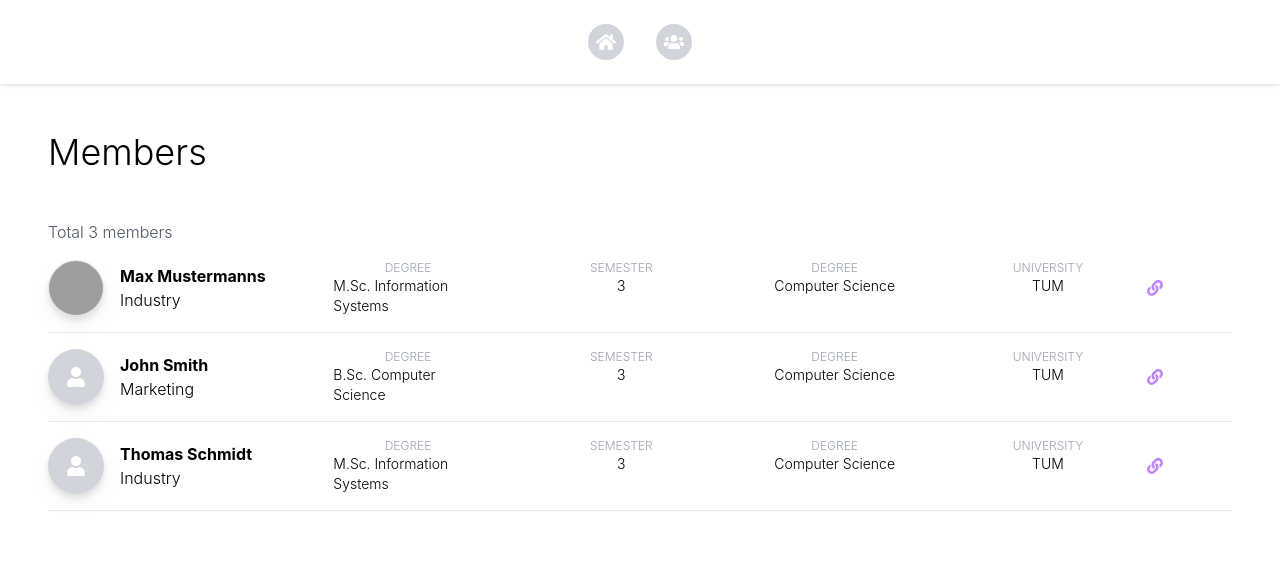
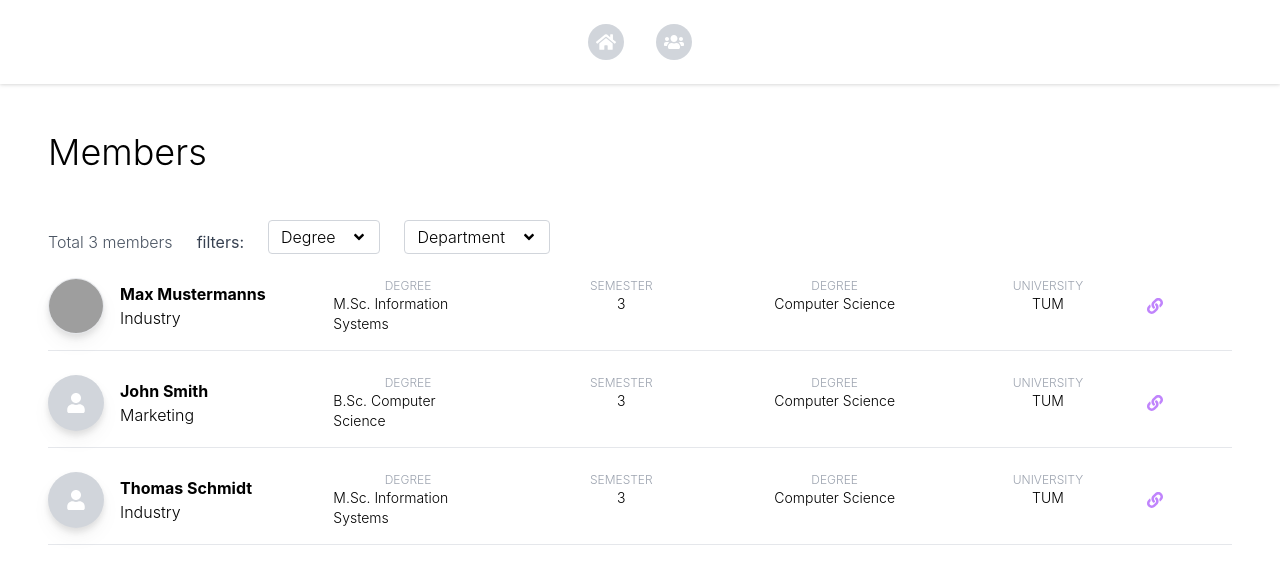
Before and after one commit to tum-ai/space, a Next.js app in the folder webapp-service/: page /members in a window 1280 px wide. Shown: the top 584 px of the page. Built offline with nearby package versions, Linux system fonts and the light colour scheme; grey boxes are pictures that could not be loaded.

Commit message:
add filters components

```diff
--- /dev/null
+++ b/webapp-service/components/Popup.js
@@ -0,0 +1,52 @@
+function Popup({ className, trigger, state, setState, onClose, ...props }) {
+	return (
+		<>
+			{trigger
+				? React.cloneElement(trigger, {
+						onClick: (e) => {
+							console.log('triggered');
+							e.stopPropagation();
+							if (trigger.props.onClick) trigger.props.onClick(e);
+							setState(true);
+						},
+				  })
+				: null}
+			{state && (
+				<div
+					// onClick={(e) => {
+					//   e.stopPropagation()
+					//   setState(false)
+					//   onClose && onClose()
+					// }}
+					className={
+						'fixed top-0 left-0 blur h-screen w-screen flex justify-center items-center overflow-hidden ' +
+						className
+					}
+					style={{
+						margin: '0px',
+						zIndex: '100000',
+					}}
+				>
+					<div
+						className='w-full flex items-center justify-center overflow-hidden'
+						style={{
+							height: '90%',
+						}}
+					>
+						{React.cloneElement(props.children, {
+							onClick: (e) => {
+								e.stopPropagation();
+							},
+							onClose: () => {
+								setState(false);
+								onClose && onClose();
+							},
+						})}
+					</div>
+				</div>
+			)}
+		</>
+	);
+}
+
+export default Popup;
--- /dev/null
+++ b/webapp-service/components/SelectMultiple.js
@@ -0,0 +1,133 @@
+import useOutsideAlerter from 'hooks/useOutsideAlerter';
+import React, { useRef, useState } from 'react';
+import Icon from './Icon';
+
+export default function SelectMultiple({
+	label,
+	className,
+	data,
+	selectedItems,
+	setSelectedItems,
+	placeholder,
+	flowRight,
+}) {
+	const [active, setActive] = useState(false);
+	const wrapperRef = useRef(null);
+	useOutsideAlerter(wrapperRef, () => {
+		setActive(false);
+	});
+
+	return (
+		<div
+			ref={wrapperRef}
+			className={'flex flex-col space-y-2 justify-between ' + className}
+			style={{ maxWidth: '500px' }}
+		>
+			{label && <label className='font-light'>{label}</label>}
+			<div className='relative border border-gray-300 rounded'>
+				<button
+					className={
+						'selectMultiple w-full focus:outline-none trans flex justify-between items-center space-x-1 h-8 px-3 pr-0 ' +
+						(!selectedItems.length && 'cursor-pointer')
+					}
+					onClick={(e) => {
+						e.stopPropagation();
+						setActive(!active);
+					}}
+				>
+					<div className='flex space-x-1 truncate'>
+						{selectedItems.length ? (
+							selectedItems.map((item, i) => (
+								<Selected
+									key={i}
+									item={item}
+									onDelete={(e) => {
+										e.stopPropagation();
+										setSelectedItems(
+											selectedItems.filter(
+												(x) => x.value !== item.value
+											)
+										);
+									}}
+								/>
+							))
+						) : (
+							<div className='selectMultiple cursor-pointer font-light'>
+								{placeholder || 'Select'}
+							</div>
+						)}
+					</div>
+					<div className='selectMultiple inline-flex items-center px-3 cursor-pointer '>
+						<Icon
+							className='pointer-events-none'
+							name={active ? 'FaAngleUp' : 'FaAngleDown'}
+						/>
+					</div>
+				</button>
+				<div
+					className={
+						'selectMultiple absolute max-h-64 w-full mt-2 overflow-auto flex flex-col shadow trans rounded origin-bottom-left z-40 bg-white dark:bg-gray-600 ' +
+						(active
+							? 'opacity-100 scale-100 visible'
+							: 'opacity-0 scale-75 hidden') +
+						' ' +
+						(flowRight ? 'left-0' : 'right-0')
+					}
+				>
+					{data.map((item, i) => {
+						const selected = selectedItems.find(
+							(x) => x.value === item.value
+						);
+						return (
+							<Item
+								key={i}
+								onClick={(e) => {
+									e.stopPropagation();
+									!selected
+										? setSelectedItems([
+												...selectedItems,
+												item,
+										  ])
+										: setSelectedItems(
+												selectedItems.filter(
+													(x) =>
+														x.value !== item.value
+												)
+										  );
+								}}
+								selected={selected}
+							>
+								{item.key}
+							</Item>
+						);
+					})}
+				</div>
+			</div>
+		</div>
+	);
+}
+
+function Item({ selected, ...props }) {
+	return (
+		<div
+			className={
+				'selectMultiple text-h5 cursor-pointer trans px-3 py-2 hover:bg-gray-100 dark:hover:bg-gray-500 trans ' +
+				(!selected && 'opacity-50 bg-secondary-50')
+			}
+			{...props}
+		>
+			{props.children}
+		</div>
+	);
+}
+
+function Selected({ item, onDelete }) {
+	return (
+		<div className='flex space-x-2 whitespace-nowrap bg-gray-300 dark:bg-gray-500 px-1 rounded text-h5'>
+			{item.key}
+			<div className='inline-flex items-center px-3 cursor-pointer '>
+				<Icon name={'FaTimes'} onClick={onDelete} />
+			</div>
+		</div>
+	);
+}
--- /dev/null
+++ b/webapp-service/hooks/useOutsideAlerter.js
@@ -0,0 +1,27 @@
+import { useEffect } from 'react';
+// https://stackoverflow.com/questions/32553158/detect-click-outside-react-component
+/**
+ * Hook that alerts clicks outside of the passed ref
+ */
+function useOutsideAlerter(ref, action) {
+	useEffect(() => {
+		/**
+		 * Alert if clicked on outside of element
+		 */
+		function handleClickOutside(event) {
+			if (ref.current && !ref.current.contains(event.target)) {
+				action && action();
+			}
+		}
+
+		// Bind the event listener
+		document.addEventListener('mousedown', handleClickOutside);
+		return () => {
+			// Unbind the event listener on clean up
+			document.removeEventListener('mousedown', handleClickOutside);
+		};
+		// eslint-disable-next-line
+	}, [ref]);
+}
+
+export default useOutsideAlerter;
--- a/webapp-service/pages/members.js
+++ b/webapp-service/pages/members.js
@@ -2,6 +2,7 @@ import Page from 'components/Page';
 import { observer } from 'mobx-react';
 import { useEffect } from 'react';
 import Icon from '../components/Icon';
+import SelectMultiple from '../components/SelectMultiple';
 import membersModel from '/models/Members';
 
 export default function Members() {
@@ -23,9 +24,25 @@ const MembersList = observer(() => {
 	}, []);
 
 	return (
-		<div className='flex flex-col space-y-4'>
+		<div className='flex flex-col space-y-6'>
+			<div className='flex space-x-6 items-end'>
 				<div className='font-light text-gray-600'>
 					Total {membersModel.members.length} members
+				</div>
+				<div className='text-gray-700'>filters:</div>
+				<SelectMultiple
+					placeholder={'Degree'}
+					data={[
+						{ key: 'all', value: null },
+						{ key: 'Marketing', value: null },
+					]}
+					selectedItems={[]}
+				/>
+				<SelectMultiple
+					placeholder={'Department'}
+					data={[{ key: 'NO LABEL', value: null }]}
+					selectedItems={[]}
+				/>
 			</div>
 			{membersModel.members.map((member, i) => (
 				<Member key={i} member={member} />
@@ -34,17 +51,12 @@ const MembersList = observer(() => {
 	);
 });
 
+function Member({ member }) {
 	const DEPARTMENTTOCOLOR = {
 		marketing: 'green-500',
 		industry: 'blue-500',
 		dev: 'red-500',
 	};
-
-function Member({ member }) {
-	console.log(
-		DEPARTMENTTOCOLOR[member.department.toLowerCase()],
-		member.department.toLowerCase()
-	);
 	return (
 		<div className='space-y-4'>
 			<div className='flex space-x-4 items-center'>
```
Lines whose indentation alone changed are shown as unchanged.
